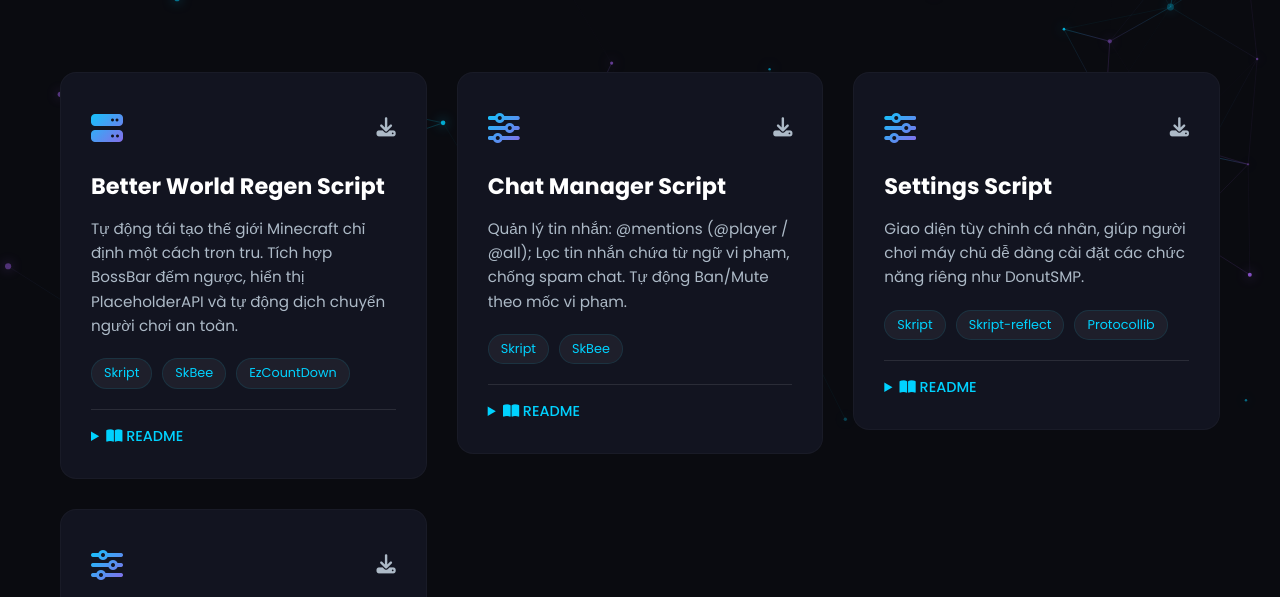
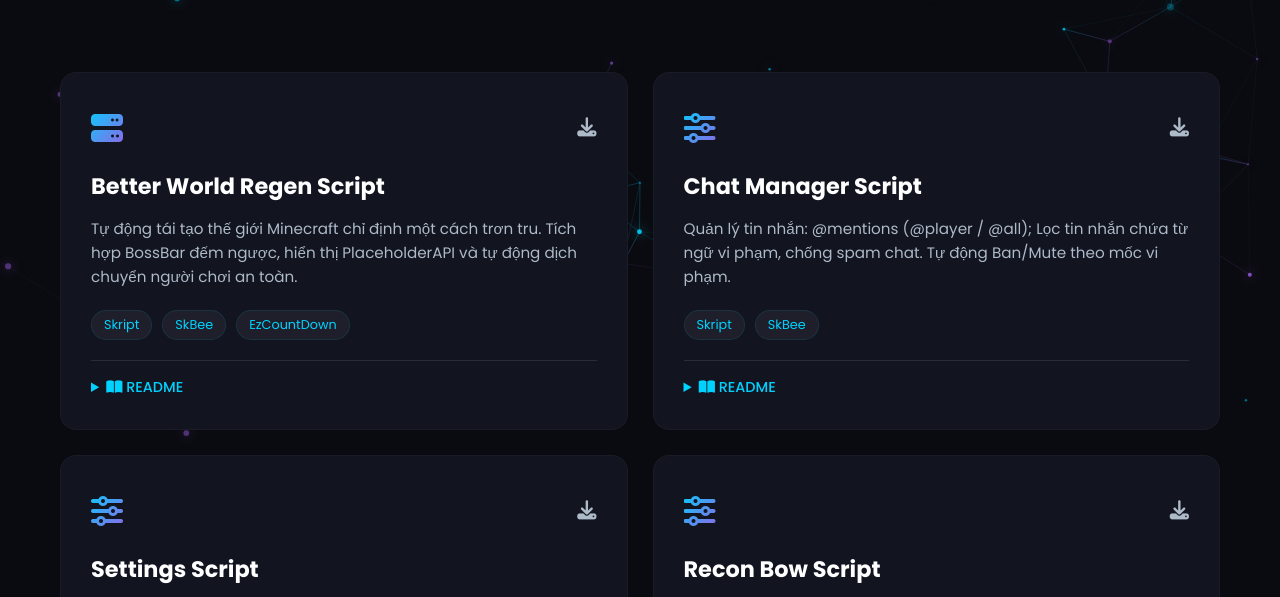
Before and after one commit to h2rhenry/h2rhenry.github.io, a plain HTML site: page projects/index.html in a window 1280 px wide. Shown: the part 353-950 px from the top of the page. Drawn offline with nearby package versions, Linux system fonts and the light colour scheme; no server answers.

Commit message:
Enhance project layout with CSS grid and styles

```diff
--- a/projects/index.html
+++ b/projects/index.html
@@ -20,6 +20,28 @@
     <link rel="manifest" href="../manifest.json">
 
     <link rel="stylesheet" href="../css/style.css?v=5">
+
+    <style>
+        .projects-grid {
+            display: grid !important;
+            grid-template-columns: repeat(2, 1fr) !important;
+            gap: 25px !important;
+            align-items: stretch !important;
+        }
+
+        .project-card {
+            display: flex !important;
+            flex-direction: column !important;
+            justify-content: space-between !important;
+            height: 100% !important;
+        }
+
+        @media (max-width: 768px) {
+            .projects-grid {
+                grid-template-columns: 1fr !important;
+            }
+        }
+    </style>
 </head>
 <body>
     <div id="scroll-progress"></div>
@@ -73,7 +95,7 @@
 
     <section id="projects" class="fade-in-up" style="padding-top: 20px;">
 
-        <div class="projects-grid" style="align-items: start;">
+        <div class="projects-grid">
 
             <div class="project-card">
                 <div>
@@ -97,6 +119,7 @@
                     </p>
                 </div>
 
+                <div>
                     <div class="project-tech">
                         <span class="tech-badge">Skript</span>
                         <span class="tech-badge">SkBee</span>
@@ -112,6 +135,7 @@
 * **Installation:** Download the file and extract it; you will find a `README.md` file containing detailed instructions.
 "></div>
                         </details>
+                    </div>
                 </div>
             </div>
 
@@ -137,6 +161,7 @@
                     </p>
                 </div>
 
+                <div>
                     <div class="project-tech">
                         <span class="tech-badge">Skript</span>
                         <span class="tech-badge">SkBee</span>
@@ -151,6 +176,7 @@
 * **Installation:** Download the file and extract it; you will find a `README.md` file containing detailed instructions.
 "></div>
                         </details>
+                    </div>
                 </div>
             </div>
 
@@ -176,6 +202,7 @@
                     </p>
                 </div>
 
+                <div>
                     <div class="project-tech">
                         <span class="tech-badge">Skript</span>
                         <span class="tech-badge">Skript-reflect</span>
@@ -191,6 +218,7 @@
 * **Installation:** Download the file and extract it; you will find a `README.md` file containing detailed instructions.
 "></div>
                         </details>
+                    </div>
                 </div>
             </div>
 
@@ -210,12 +238,13 @@
                             </a>
                         </div>
                     </div>
-                    <h3>Settings Script</h3>
+                    <h3>Recon Bow Script</h3>
                     <p data-vi="Rảnh rỗi sinh nông nỗi, tôi nấu cây cung do thám trong DeltaForce cho Minecraft Server." data-en="With time on my hands and nothing better to do, I coded the Delta Force recon bow for a Minecraft Server.">
                         Rảnh rỗi sinh nông nỗi, tôi nấu cây cung do thám trong DeltaForce cho Minecraft Server.
                     </p>
                 </div>
 
+                <div>
                     <div class="project-tech">
                         <span class="tech-badge">Skript</span>
                         <span class="tech-badge">Skript-reflect</span>
@@ -231,6 +260,7 @@
 * **Installation:** Download the file and extract it; you will find a `README.md` file containing detailed instructions.
 "></div>
                         </details>
+                    </div>
                 </div>
             </div>
 
```
Lines whose indentation alone changed are shown as unchanged.
